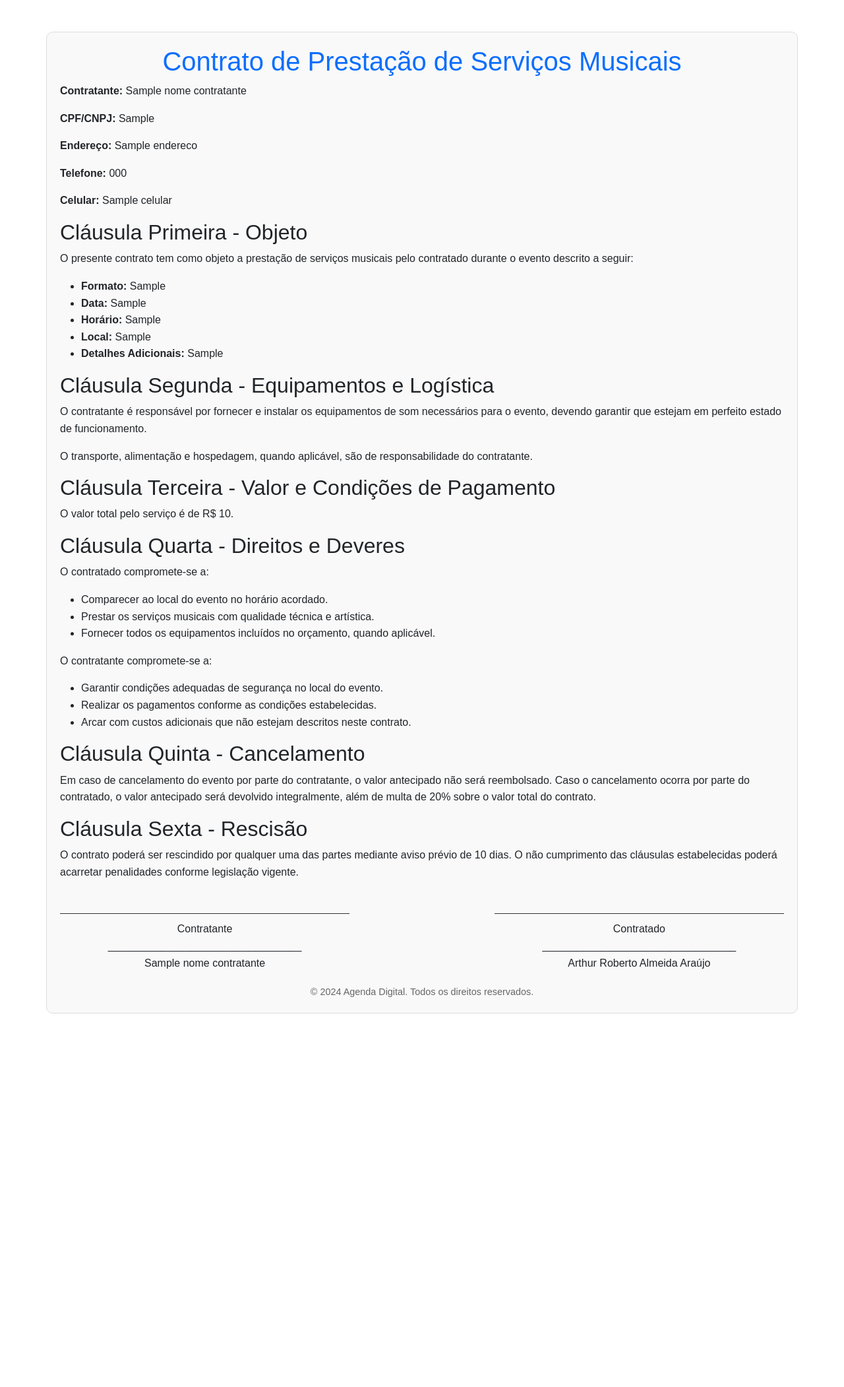
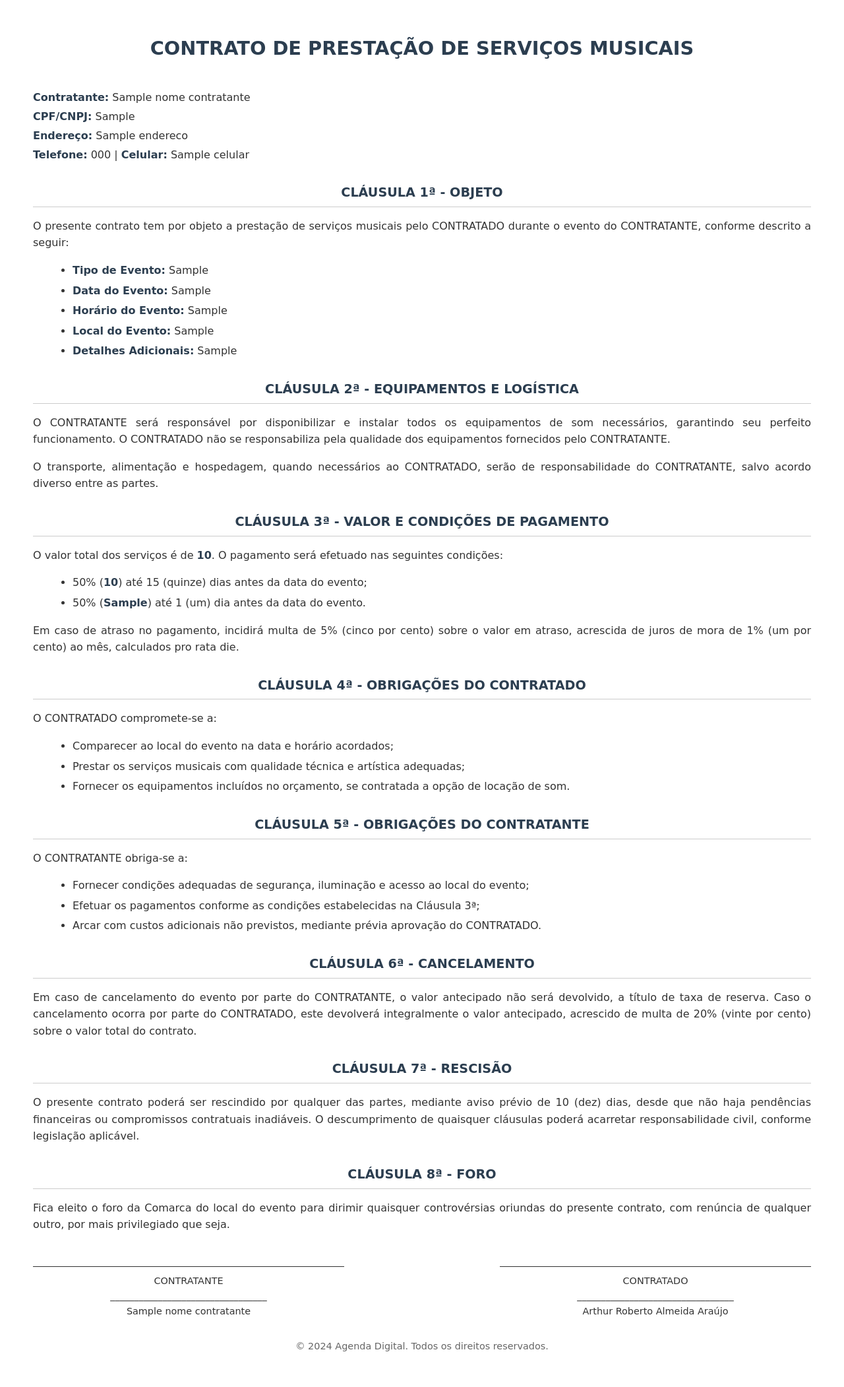
Before and after one commit to ragnarthur/agenda_app, a Flask app: template templates/contrato_modelo.html in a window 1280 px wide. Shown: the whole page at 66% size. Before the commit the page ends 1536 px from the top, so only its background shows below. Run offline with Flask 3, Linux system fonts and the light colour scheme; the template is opened without the code that fills it: most values are stand-ins (such as "Sample title", 1, 10 or a date in 2020); parts of the project's set-up code (start-up, migrations or seed data) failed here and were passed over.

Commit message:
commit atualização contrato final

```diff
--- a/templates/contrato_modelo.html
+++ b/templates/contrato_modelo.html
@@ -1,108 +1,170 @@
 <!DOCTYPE html>
-<html lang="en">
+<html lang="pt-BR">
 <head>
     <meta charset="UTF-8">
     <meta name="viewport" content="width=device-width, initial-scale=1.0">
     <title>Contrato de Prestação de Serviços Musicais</title>
-    <link rel="stylesheet" href="{{ url_for('static', filename='css/styles.css') }}">
-    <link href="https://cdn.jsdelivr.net/npm/bootstrap@5.3.0-alpha1/dist/css/bootstrap.min.css" rel="stylesheet">
-    <script src="https://cdn.jsdelivr.net/npm/bootstrap@5.3.0-alpha1/dist/js/bootstrap.bundle.min.js"></script>
     <style>
         body {
-            font-family: Arial, sans-serif;
+            font-family: "DejaVu Sans", Arial, sans-serif;
+            color: #333;
             line-height: 1.6;
+            margin: 50px;
+            background: #fff;
         }
+
+        h1, h2 {
+            color: #2c3e50;
+            text-align: center;
+            font-weight: 700;
+            margin-bottom: 20px;
+        }
+
         h1 {
-            text-align: center;
-            color: #333;
+            font-size: 1.8rem;
+            margin-bottom: 40px;
+            text-transform: uppercase;
         }
-        .container {
-            border: 1px solid #ddd;
-            border-radius: 10px;
-            padding: 20px;
-            background-color: #f9f9f9;
+
+        h2 {
+            font-size: 1.2rem;
+            margin-top: 30px;
+            margin-bottom: 15px;
+            border-bottom: 1px solid #ccc;
+            padding-bottom: 5px;
+            text-transform: uppercase;
         }
+
+        p, ul {
+            text-align: justify;
+            font-size: 1rem;
+        }
+
+        ul {
+            list-style-type: disc;
+            margin-left: 20px;
+        }
+
+        ul li {
+            margin-bottom: 5px;
+        }
+
+        /* Destaques para termos importantes */
+        strong {
+            color: #2c3e50;
+        }
+
+        .contratante-info {
+            margin-bottom: 30px;
+            line-height: 1.5;
+        }
+
+        .contratante-info p {
+            margin: 5px 0;
+        }
+
         .assinaturas {
             margin-top: 50px;
             display: flex;
             justify-content: space-between;
         }
+
         .assinaturas div {
             text-align: center;
             width: 40%;
             border-top: 1px solid #333;
             padding-top: 10px;
+            font-size: 0.9rem;
         }
+
         .footer {
             text-align: center;
-            margin-top: 20px;
+            margin-top: 30px;
             font-size: 0.9rem;
             color: #666;
+        }
+
+        /* Ajuste do layout da página para PDF */
+        @page {
+            size: A4;
+            margin: 40px;
+        }
+
+        /* Pequenos ajustes tipográficos */
+        li strong {
+            font-weight: 700;
         }
     </style>
 </head>
 <body>
-    <div class="container my-5">
-        <h1 class="text-center text-primary">Contrato de Prestação de Serviços Musicais</h1>
+    <h1>Contrato de Prestação de Serviços Musicais</h1>
 
+    <div class="contratante-info">
         <p><strong>Contratante:</strong> {{ nome_contratante }}</p>
         <p><strong>CPF/CNPJ:</strong> {{ cpf_cnpj }}</p>
         <p><strong>Endereço:</strong> {{ endereco }}</p>
-        <p><strong>Telefone:</strong> {{ telefone }}</p>
-        <p><strong>Celular:</strong> {{ celular }}</p>
+        <p><strong>Telefone:</strong> {{ telefone }} | <strong>Celular:</strong> {{ celular }}</p>
+    </div>
 
-        <h2>Cláusula Primeira - Objeto</h2>
-        <p>O presente contrato tem como objeto a prestação de serviços musicais pelo contratado durante o evento descrito a seguir:</p>
+    <h2>Cláusula 1ª - Objeto</h2>
+    <p>O presente contrato tem por objeto a prestação de serviços musicais pelo CONTRATADO durante o evento do CONTRATANTE, conforme descrito a seguir:</p>
     <ul>
-            <li><strong>Formato:</strong> {{ tipo_evento }}</li>
-            <li><strong>Data:</strong> {{ data_evento }}</li>
-            <li><strong>Horário:</strong> {{ horario_evento }}</li>
-            <li><strong>Local:</strong> {{ local_evento }}</li>
-            <li><strong>Detalhes Adicionais:</strong> {{ detalhes_adicionais }}</li>
+        <li><strong>Tipo de Evento:</strong> {{ tipo_evento }}</li>
+        <li><strong>Data do Evento:</strong> {{ data_evento }}</li>
+        <li><strong>Horário do Evento:</strong> {{ horario_evento }}</li>
+        <li><strong>Local do Evento:</strong> {{ local_evento }}</li>
+        <li><strong>Detalhes Adicionais:</strong> {{ detalhes_adicionais if detalhes_adicionais else "Não há." }}</li>
     </ul>
 
-        <h2>Cláusula Segunda - Equipamentos e Logística</h2>
+    <h2>Cláusula 2ª - Equipamentos e Logística</h2>
     {% if locacao_som == "sim" %}
-        <p>O orçamento inclui a locação e operação de equipamentos de som, sendo de responsabilidade do contratado garantir a qualidade técnica dos mesmos.</p>
+    <p>O valor contratado inclui a locação e operação dos equipamentos de som necessários, sendo responsabilidade do CONTRATADO garantir a qualidade técnica dos mesmos. O CONTRATANTE se obriga a disponibilizar condições adequadas de acesso e segurança para instalação, operação e remoção dos equipamentos.</p>
     {% else %}
-        <p>O contratante é responsável por fornecer e instalar os equipamentos de som necessários para o evento, devendo garantir que estejam em perfeito estado de funcionamento.</p>
+    <p>O CONTRATANTE será responsável por disponibilizar e instalar todos os equipamentos de som necessários, garantindo seu perfeito funcionamento. O CONTRATADO não se responsabiliza pela qualidade dos equipamentos fornecidos pelo CONTRATANTE.</p>
     {% endif %}
-        <p>O transporte, alimentação e hospedagem, quando aplicável, são de responsabilidade do contratante.</p>
+    <p>O transporte, alimentação e hospedagem, quando necessários ao CONTRATADO, serão de responsabilidade do CONTRATANTE, salvo acordo diverso entre as partes.</p>
 
-        <h2>Cláusula Terceira - Valor e Condições de Pagamento</h2>
-        <p>O valor total pelo serviço é de R$ {{ valor_total }}.</p>
+    <h2>Cláusula 3ª - Valor e Condições de Pagamento</h2>
+    <p>O valor total dos serviços é de <strong>{{ valor_total }}</strong>. O pagamento será efetuado nas seguintes condições:</p>
+    <ul>
+        <li>50% (<strong>{{ valor_antecipado }}</strong>) até 15 (quinze) dias antes da data do evento;</li>
+        <li>50% (<strong>{{ saldo_final }}</strong>) até 1 (um) dia antes da data do evento.</li>
+    </ul>
+    <p>Em caso de atraso no pagamento, incidirá multa de 5% (cinco por cento) sobre o valor em atraso, acrescida de juros de mora de 1% (um por cento) ao mês, calculados pro rata die.</p>
 
-        <!-- Ajuste se houver valores antecipados, saldo_final, etc., se esses campos existirem -->
-        <!-- Caso não existam, remova as referências ou ajuste conforme sua lógica -->
-
-        <h2>Cláusula Quarta - Direitos e Deveres</h2>
-        <p>O contratado compromete-se a:</p>
+    <h2>Cláusula 4ª - Obrigações do CONTRATADO</h2>
+    <p>O CONTRATADO compromete-se a:</p>
     <ul>
-            <li>Comparecer ao local do evento no horário acordado.</li>
-            <li>Prestar os serviços musicais com qualidade técnica e artística.</li>
-            <li>Fornecer todos os equipamentos incluídos no orçamento, quando aplicável.</li>
-        </ul>
-        <p>O contratante compromete-se a:</p>
-        <ul>
-            <li>Garantir condições adequadas de segurança no local do evento.</li>
-            <li>Realizar os pagamentos conforme as condições estabelecidas.</li>
-            <li>Arcar com custos adicionais que não estejam descritos neste contrato.</li>
+        <li>Comparecer ao local do evento na data e horário acordados;</li>
+        <li>Prestar os serviços musicais com qualidade técnica e artística adequadas;</li>
+        <li>Fornecer os equipamentos incluídos no orçamento, se contratada a opção de locação de som.</li>
     </ul>
 
-        <h2>Cláusula Quinta - Cancelamento</h2>
-        <p>Em caso de cancelamento do evento por parte do contratante, o valor antecipado não será reembolsado. Caso o cancelamento ocorra por parte do contratado, o valor antecipado será devolvido integralmente, além de multa de 20% sobre o valor total do contrato.</p>
+    <h2>Cláusula 5ª - Obrigações do CONTRATANTE</h2>
+    <p>O CONTRATANTE obriga-se a:</p>
+    <ul>
+        <li>Fornecer condições adequadas de segurança, iluminação e acesso ao local do evento;</li>
+        <li>Efetuar os pagamentos conforme as condições estabelecidas na Cláusula 3ª;</li>
+        <li>Arcar com custos adicionais não previstos, mediante prévia aprovação do CONTRATADO.</li>
+    </ul>
 
-        <h2>Cláusula Sexta - Rescisão</h2>
-        <p>O contrato poderá ser rescindido por qualquer uma das partes mediante aviso prévio de 10 dias. O não cumprimento das cláusulas estabelecidas poderá acarretar penalidades conforme legislação vigente.</p>
+    <h2>Cláusula 6ª - Cancelamento</h2>
+    <p>Em caso de cancelamento do evento por parte do CONTRATANTE, o valor antecipado não será devolvido, a título de taxa de reserva. Caso o cancelamento ocorra por parte do CONTRATADO, este devolverá integralmente o valor antecipado, acrescido de multa de 20% (vinte por cento) sobre o valor total do contrato.</p>
+
+    <h2>Cláusula 7ª - Rescisão</h2>
+    <p>O presente contrato poderá ser rescindido por qualquer das partes, mediante aviso prévio de 10 (dez) dias, desde que não haja pendências financeiras ou compromissos contratuais inadiáveis. O descumprimento de quaisquer cláusulas poderá acarretar responsabilidade civil, conforme legislação aplicável.</p>
+
+    <h2>Cláusula 8ª - Foro</h2>
+    <p>Fica eleito o foro da Comarca do local do evento para dirimir quaisquer controvérsias oriundas do presente contrato, com renúncia de qualquer outro, por mais privilegiado que seja.</p>
 
     <div class="assinaturas">
         <div>
-                Contratante<br>
+            CONTRATANTE<br>
             _________________________________<br>
             {{ nome_contratante }}
         </div>
         <div>
-                Contratado<br>
+            CONTRATADO<br>
             _________________________________<br>
             Arthur Roberto Almeida Araújo
         </div>
@@ -111,6 +173,5 @@
     <div class="footer">
         &copy; 2024 Agenda Digital. Todos os direitos reservados.
     </div>
-    </div>
 </body>
 </html>
```
Also changed, not shown: controllers/contratos.py (+44 -16 lines), templates/gerar_contrato.html (+17 -1 lines). Lines whose indentation alone changed are shown as unchanged.
